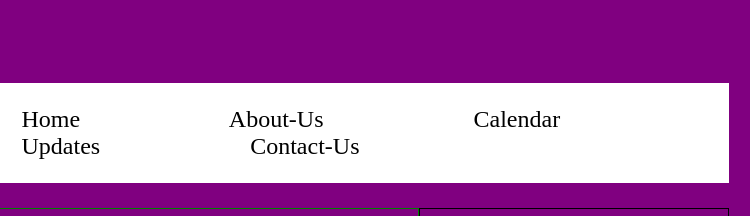
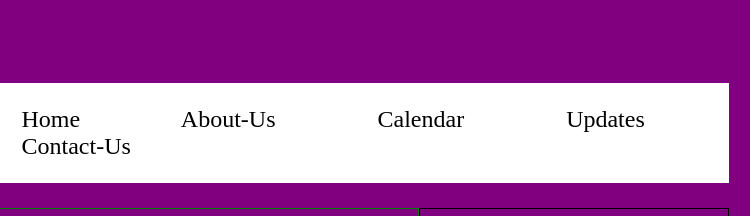
Before and after one commit to Panther-eSports/PeSWebsite, a plain HTML site: page index.html in a window 1280 px wide. Shown: the top 216 px of the page, 530-1280 px from the left. Drawn offline with Linux system fonts and the light colour scheme.

Commit message:
Update index.html

```diff
--- a/index.html
+++ b/index.html
@@ -112,7 +112,7 @@
 
     			p.navigation {
   				margin: auto;
-  				word-spacing: 6em;
+  				word-spacing: 4em;
 				font-size: 1.5em
 			}
 
```
